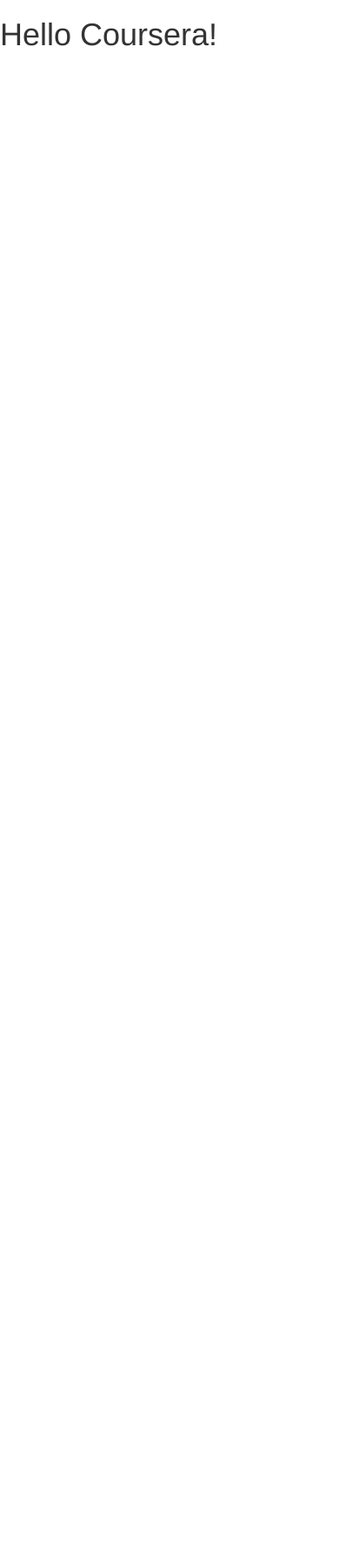
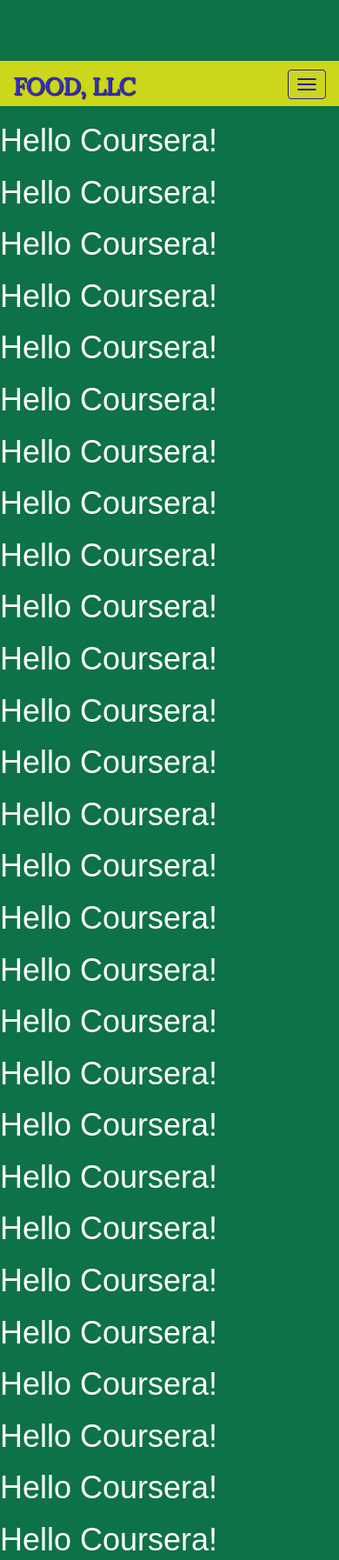
Before and after one commit to dmshirochenko/RealEstateSite, a plain HTML site: page index.html in a window 390 px wide. Shown: the whole page at 87% size. Before the commit the page ends 844 px from the top, so only its background shows below. Drawn offline with Linux system fonts and the light colour scheme.

Commit message:
add navbar

```diff
--- a/css/styles.css
+++ b/css/styles.css
@@ -0,0 +1,63 @@
+body {
+	font-size: 16px;
+	color: #fff;
+	background-color: #0d7246;
+	font-family: "Oxigen", sans-serif;
+	padding-top: 70px;
+}
+
+#header-nav {
+	background-color: #ccd61b;
+	border-radius: 0;
+	border: 0;
+}
+
+.navbar-brand h1{
+	font-family: 'Lora', serif;
+	color: #342dc4;
+	font-size: 1.5em;
+	margin-top: 0;
+	margin-bottom: 0;
+	text-transform: uppercase;
+	font-weight: bold;
+	text-shadow: 1px 1px 1px #222;
+}
+
+.navbar-brand a:hover, .navbar-brand a:focus {
+	text-decoration: none;
+}
+
+#nav-list {
+  margin-top: 10px;
+
+}
+#nav-list a {
+  color: #951C49;
+  padding-left: 40vw;
+  text-align: left;
+  }
+
+#nav-list a:hover {
+  background: #E7E7E7;
+}
+#nav-list a span {
+  font-size: 1em;
+}
+
+.navbar-header button.navbar-toggle, .navbar-header .icon-bar {
+  border: 1.5px solid #231d9b;
+}
+.navbar-header button.navbar-toggle {
+  clear: both;
+  margin-top: -40px;
+}
+
+#collapsable-nav a {
+	font-size: 1.2em;
+
+}
+
+#collapsable-nav a span {
+	font-size: 1em;
+	margin-right: 5px;
+	}
--- a/index.html
+++ b/index.html
@@ -12,14 +12,82 @@
       <script src="https://oss.maxcdn.com/respond/1.4.2/respond.min.js"></script>
     <![endif]-->
 
-    <title>Boostrap Starter Page</title>
+    <title>Bistro menu</title>
     <link rel="stylesheet" href="css/bootstrap.min.css">
     <link rel="stylesheet" href="css/styles.css">
+    <link href="https://fonts.googleapis.com/css?family=Oxygen" rel="stylesheet">
+    <link href="https://fonts.googleapis.com/css?family=Lora" rel="stylesheet">
   </head>
 <body>
+ <header>
+   <nav id="header-nav" class="navbar navbar-default">
+      <div class="container-fluid">
+        <div class="navbar-header">
+            <div class="navbar-brand" >
+              <a href="index.html">
+                <h1> Food, LLC </h1>
+              </a>
+            </div>
 
-  <h1>Hello Coursera!</h1>
+          <button type="button" class="navbar-toggle collapsed" data-toggle="collapse" data-target="#collapsable-nav" aria-expanded="false">
+            <span class="sr-only">Toggle navigation</span>
+            <span class="icon-bar"></span>
+            <span class="icon-bar"></span>
+            <span class="icon-bar"></span>
+          </button>
+        </div>
 
+       <div class="visible-xs">
+         <div id="collapsable-nav" class="collapse navbar-collapse">
+             <ul id="nav-list" class="nav navbar-nav navbar-right">
+              <li>
+                <a href="index.html">
+                  <span class="glyphicon glyphicon-ok"></span>Pizza</a>
+              </li>
+              <li>
+                <a href="index.html">
+                  <span class="glyphicon glyphicon-ok"></span>Sushi</a>
+              </li>
+              <li>
+                <a href="index.html">
+                  <span class="glyphicon glyphicon-ok"></span>Chicken</a>
+              </li>
+             </ul><!-- #nav-list -->
+          </div><!-- .collapse .navbar-collapse -->
+        <div>
+      </div>
+    </nav>
+ </header>
+
+
+ <h1>Hello Coursera!</h1>
+ <h1>Hello Coursera!</h1>
+ <h1>Hello Coursera!</h1>
+ <h1>Hello Coursera!</h1>
+ <h1>Hello Coursera!</h1>
+ <h1>Hello Coursera!</h1>
+ <h1>Hello Coursera!</h1>
+<h1>Hello Coursera!</h1>
+ <h1>Hello Coursera!</h1>
+ <h1>Hello Coursera!</h1>
+ <h1>Hello Coursera!</h1>
+ <h1>Hello Coursera!</h1>
+ <h1>Hello Coursera!</h1>
+ <h1>Hello Coursera!</h1>
+<h1>Hello Coursera!</h1>
+ <h1>Hello Coursera!</h1>
+ <h1>Hello Coursera!</h1>
+ <h1>Hello Coursera!</h1>
+ <h1>Hello Coursera!</h1>
+ <h1>Hello Coursera!</h1>
+ <h1>Hello Coursera!</h1>
+ <h1>Hello Coursera!</h1>
+ <h1>Hello Coursera!</h1>
+ <h1>Hello Coursera!</h1>
+ <h1>Hello Coursera!</h1>
+ <h1>Hello Coursera!</h1>
+ <h1>Hello Coursera!</h1>
+ <h1>Hello Coursera!</h1>
   <!-- jQuery (Bootstrap JS plugins depend on it) -->
   <script src="js/jquery-1.11.3.min.js"></script>
   <script src="js/bootstrap.min.js"></script>
```
